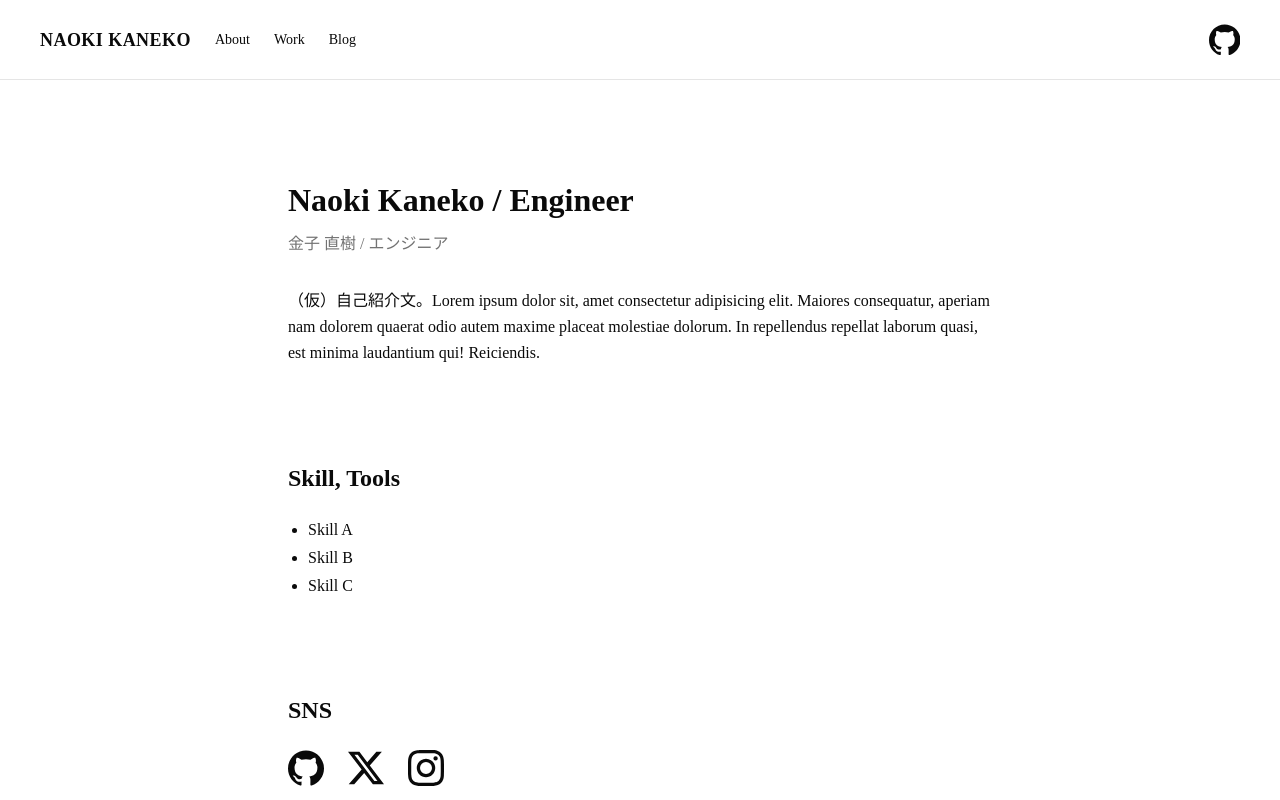
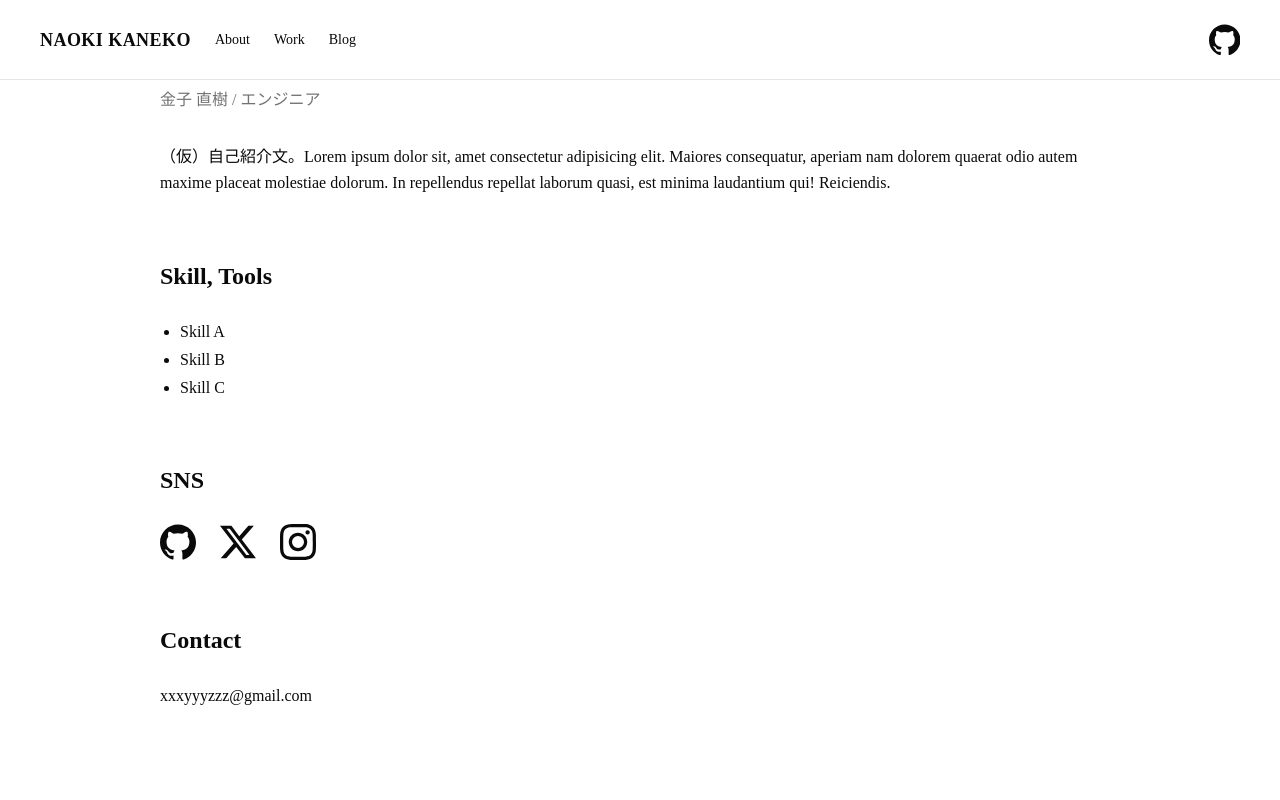
Before and after one commit to nokgc333/naokikaneko, a Next.js app: page /about in a window 1280 px wide. Shown: the top 800 px of the page. Built offline with nearby package versions, Linux system fonts and the light colour scheme.

Commit message:
feat: restyle about page

```diff
--- a/src/app/about/page.tsx
+++ b/src/app/about/page.tsx
@@ -1,6 +1,5 @@
 import type { Metadata } from "next";
 import { SiX, SiGithub, SiInstagram } from "react-icons/si";
-import ContactForm from "@/components/contact-form";
 
 export const metadata: Metadata = {
   title: "About",
@@ -15,7 +14,8 @@ const snsLinks = [
 
 export default function About() {
   return (
-    <main className="mx-auto w-full max-w-3xl flex flex-col gap-24 p-8 py-24">
+    <main className="mx-auto w-full max-w-5xl p-8 lg:flex lg:min-h-[calc(100vh-5rem)] lg:items-center">
+      <div className="flex w-full flex-col gap-16 lg:-translate-y-[80px]">
         <section>
           <h1 className="text-[32px] font-bold" lang="en">
             Naoki Kaneko / Engineer
@@ -32,7 +32,7 @@ export default function About() {
           <h2 className="text-2xl font-bold" lang="en">
             Skill, Tools
           </h2>
-        <ul className="mt-6 list-disc space-y-1 pl-5">
+          <ul className="mt-7 list-disc space-y-1 pl-5">
             {["Skill A", "Skill B", "Skill C"].map((skill) => (
               <li key={skill} lang="en">
                 {skill}
@@ -45,7 +45,7 @@ export default function About() {
           <h2 className="text-2xl font-bold" lang="en">
             SNS
           </h2>
-        <div className="mt-6 flex gap-6">
+          <div className="mt-7 flex gap-6">
             {snsLinks.map(({ label, href, Icon }) => (
               <a key={label} href={href} aria-label={label} className="text-4xl">
                 <Icon />
@@ -58,8 +58,11 @@ export default function About() {
           <h2 className="text-2xl font-bold" lang="en">
             Contact
           </h2>
-        <ContactForm />
+          <p className="mt-7">
+            <a href="mailto:xxxyyyzzz@gmail.com">xxxyyyzzz@gmail.com</a>
+          </p>
         </section>
+      </div>
     </main>
   );
 }
```
Lines whose indentation alone changed are shown as unchanged.
